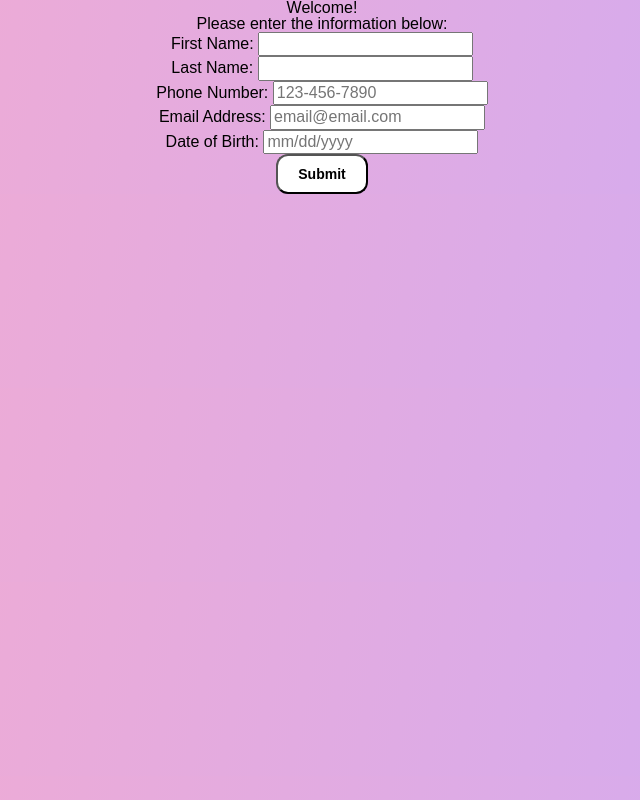
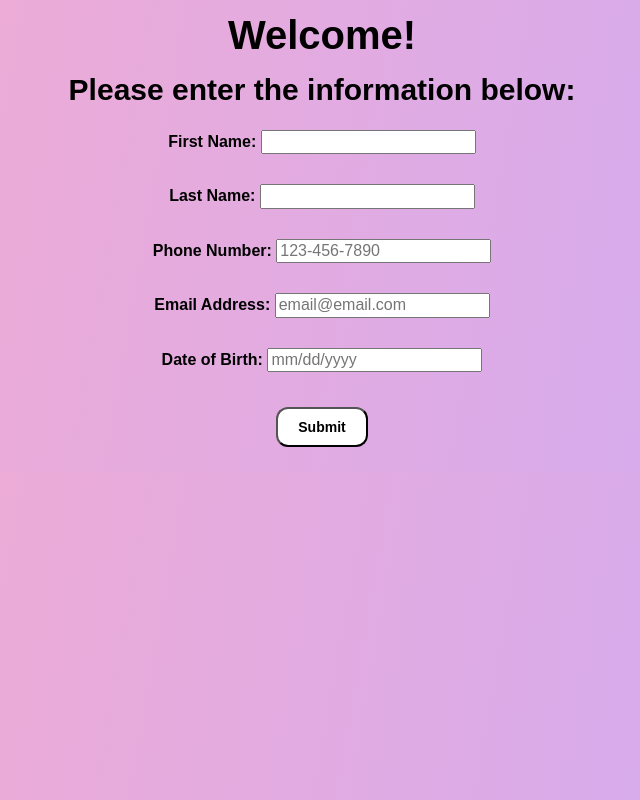
Before and after one commit to HaqueITMD362/Lab2, a plain HTML site: page index.html in a window 1280 px wide. Shown: the whole page, without its empty margins (318-958 px from the left). Drawn offline with Linux system fonts and the light colour scheme; a web font is replaced by a local one.

Commit message:
fixing style

```diff
--- a/css/screen.css
+++ b/css/screen.css
@@ -2,8 +2,17 @@ body {
  background: linear-gradient(100deg, #f5abce, #ceabf5);
 }
 h1, h2, form {
+ padding: 5px;
  text-align: center;
  font-family: 'Gayathri', sans-serif;
+ font-weight: bold;
+}
+h1 {
+	 font-size: 40px;
+	 padding: 15px;
+}
+h2 {
+	 font-size: 30px;
 }
 #button {
   background-color: white;
@@ -16,4 +25,8 @@ h1, h2, form {
 }
 div {
   text-align: center;
+  padding: 20px;
 }
+p{
+  padding: 15px;
+}
```
Also changed, not shown: index.html (+1 -0 lines).
